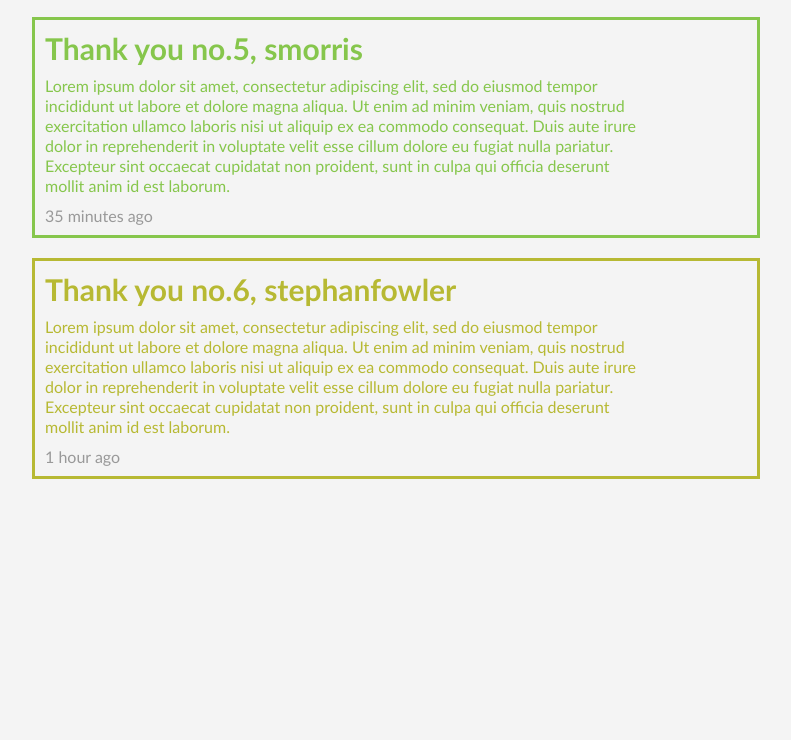
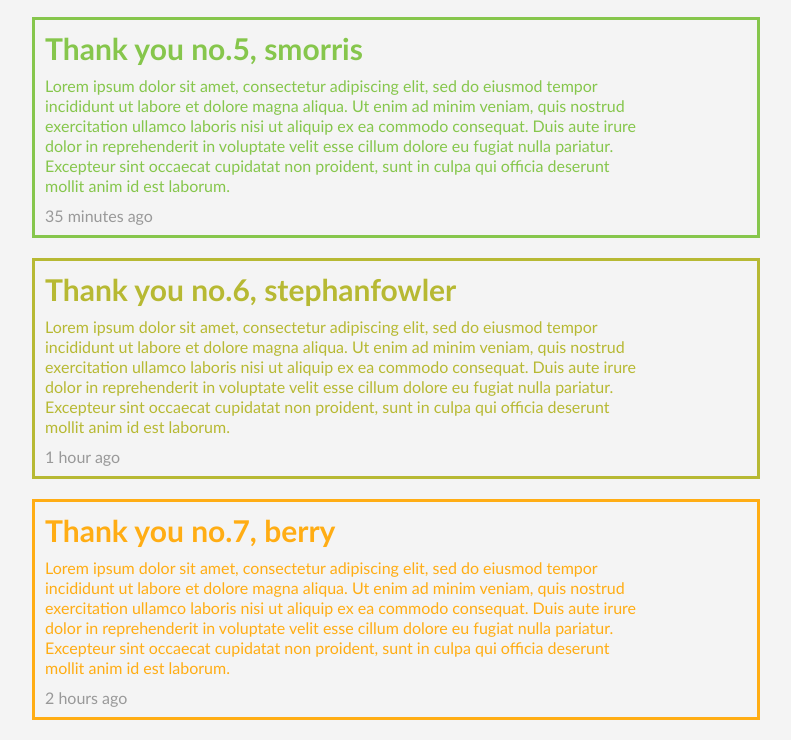
Before and after one commit to robertberry-zz/thank-you-nhs-take-2, a website: page index.html in a window 1280 px wide. Shown: the part 1249-1989 px from the top of the page, without its empty margins (244-1035 px from the left). Before the commit the page ends 1748 px from the top, so only its background shows below. Drawn offline with Linux system fonts and the light colour scheme.

Commit message:
Add another example

```diff
--- a/index.html
+++ b/index.html
@@ -104,6 +104,19 @@
       </section>
     </div>
 
+    <div class="thank-you-notes">
+      <section class="thank-you-note thank-you-note--colour-7">
+        <h2 class="thank-you-note__title">Thank you no.7, berry</h2>
+
+        <div class="thank-you-note__content">Lorem ipsum dolor sit amet, consectetur adipiscing elit, sed do eiusmod tempor incididunt ut labore et dolore magna aliqua. Ut enim ad minim veniam, quis nostrud exercitation ullamco laboris nisi ut aliquip ex ea commodo consequat. Duis aute irure dolor in reprehenderit in voluptate velit esse cillum dolore eu fugiat nulla pariatur. Excepteur sint occaecat cupidatat non proident, sunt in culpa qui officia deserunt mollit anim id est laborum.</div>
+
+        <aside class="thank-you-note__meta">
+          <time class="thank-you-note__created-time">2 hours ago</time>
+        </aside>
+      </section>
+    </div>
+
+
     <script src="lib/test.js"></script>
   </body>
 </html>
```
